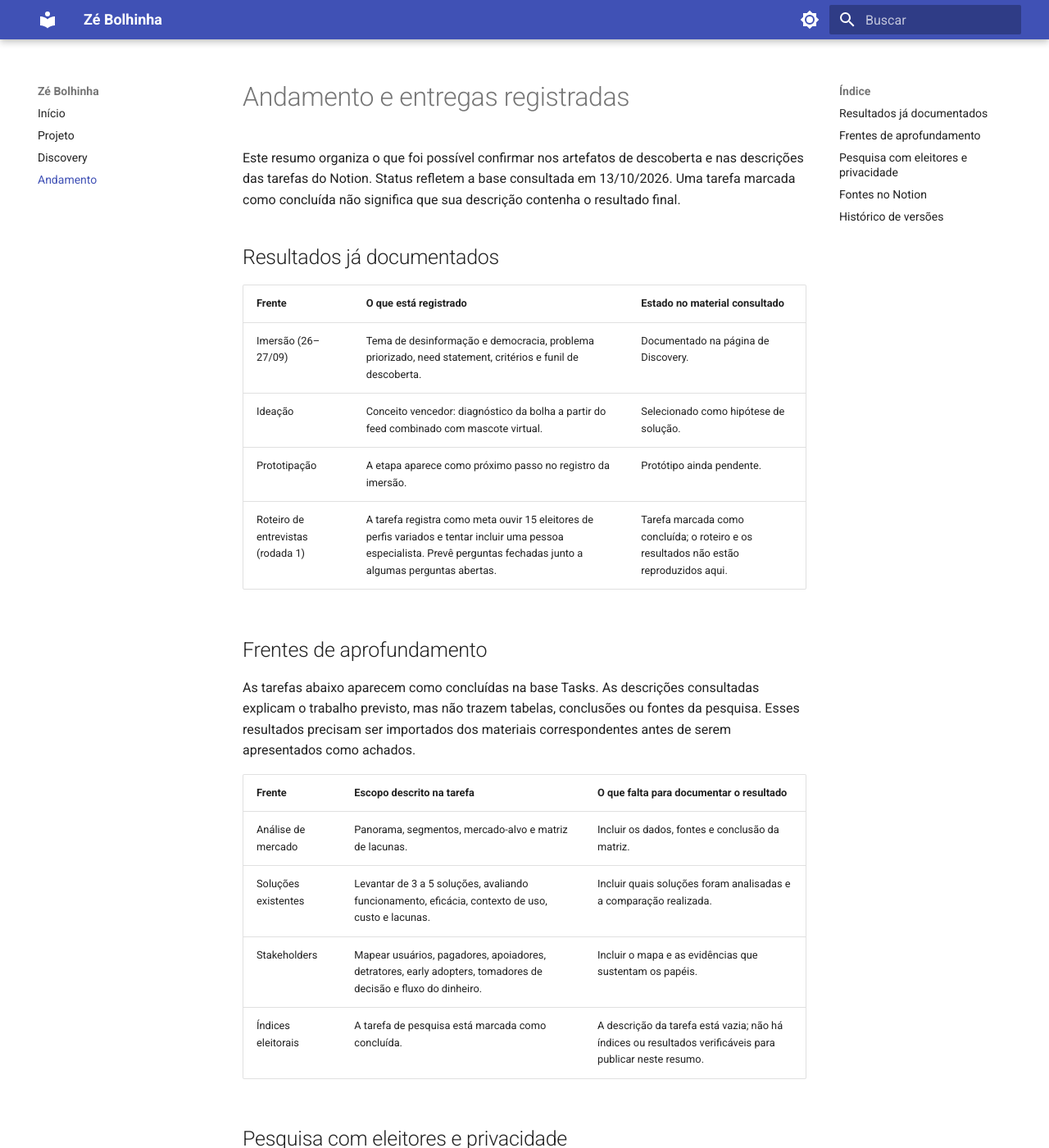
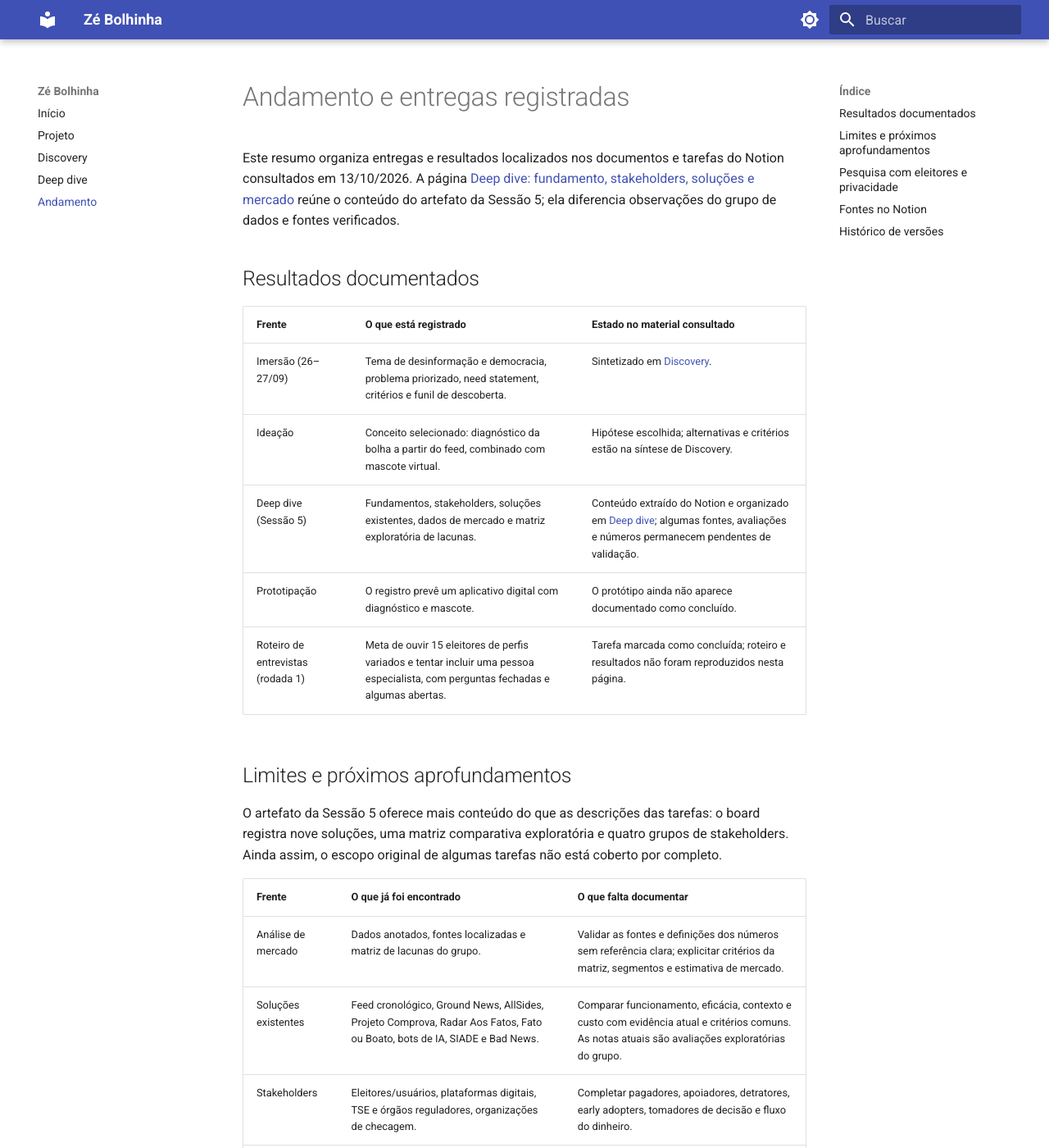
Before and after one commit to milenaaires/ze-bolhinha, an MkDocs documentation site: the page built from docs/pesquisa/andamento.md, in a window 1280 px wide and 1400 px high. Shown: the whole window at 82% size. Built offline with MkDocs 1.6.1 and Material for MkDocs 9.7.7, drawn with Linux system fonts in a browser that asks for light colours; some of the changed text lies outside the part shown.

Commit message:
Add deep dive research to Pages

```diff
--- a/docs/pesquisa/andamento.md
+++ b/docs/pesquisa/andamento.md
@@ -1,36 +1,38 @@
 # Andamento e entregas registradas
 
-Este resumo organiza o que foi possível confirmar nos artefatos de descoberta e nas descrições das tarefas do Notion. Status refletem a base consultada em 13/10/2026. Uma tarefa marcada como concluída não significa que sua descrição contenha o resultado final.
+Este resumo organiza entregas e resultados localizados nos documentos e tarefas do Notion consultados em 13/10/2026. A página [Deep dive: fundamento, stakeholders, soluções e mercado](deep-dive.md) reúne o conteúdo do artefato da Sessão 5; ela diferencia observações do grupo de dados e fontes verificados.
 
-## Resultados já documentados
+## Resultados documentados
 
 | Frente | O que está registrado | Estado no material consultado |
 |---|---|---|
-| Imersão (26–27/09) | Tema de desinformação e democracia, problema priorizado, need statement, critérios e funil de descoberta. | Documentado na página de Discovery. |
-| Ideação | Conceito vencedor: diagnóstico da bolha a partir do feed combinado com mascote virtual. | Selecionado como hipótese de solução. |
-| Prototipação | A etapa aparece como próximo passo no registro da imersão. | Protótipo ainda pendente. |
-| Roteiro de entrevistas (rodada 1) | A tarefa registra como meta ouvir 15 eleitores de perfis variados e tentar incluir uma pessoa especialista. Prevê perguntas fechadas junto a algumas perguntas abertas. | Tarefa marcada como concluída; o roteiro e os resultados não estão reproduzidos aqui. |
+| Imersão (26–27/09) | Tema de desinformação e democracia, problema priorizado, need statement, critérios e funil de descoberta. | Sintetizado em [Discovery](discovery.md). |
+| Ideação | Conceito selecionado: diagnóstico da bolha a partir do feed, combinado com mascote virtual. | Hipótese escolhida; alternativas e critérios estão na síntese de Discovery. |
+| Deep dive (Sessão 5) | Fundamentos, stakeholders, soluções existentes, dados de mercado e matriz exploratória de lacunas. | Conteúdo extraído do Notion e organizado em [Deep dive](deep-dive.md); algumas fontes, avaliações e números permanecem pendentes de validação. |
+| Prototipação | O registro prevê um aplicativo digital com diagnóstico e mascote. | O protótipo ainda não aparece documentado como concluído. |
+| Roteiro de entrevistas (rodada 1) | Meta de ouvir 15 eleitores de perfis variados e tentar incluir uma pessoa especialista, com perguntas fechadas e algumas abertas. | Tarefa marcada como concluída; roteiro e resultados não foram reproduzidos nesta página. |
 
-## Frentes de aprofundamento
+## Limites e próximos aprofundamentos
 
-As tarefas abaixo aparecem como concluídas na base Tasks. As descrições consultadas explicam o trabalho previsto, mas não trazem tabelas, conclusões ou fontes da pesquisa. Esses resultados precisam ser importados dos materiais correspondentes antes de serem apresentados como achados.
+O artefato da Sessão 5 oferece mais conteúdo do que as descrições das tarefas: o board registra nove soluções, uma matriz comparativa exploratória e quatro grupos de stakeholders. Ainda assim, o escopo original de algumas tarefas não está coberto por completo.
 
-| Frente | Escopo descrito na tarefa | O que falta para documentar o resultado |
+| Frente | O que já foi encontrado | O que falta documentar |
 |---|---|---|
-| Análise de mercado | Panorama, segmentos, mercado-alvo e matriz de lacunas. | Incluir os dados, fontes e conclusão da matriz. |
-| Soluções existentes | Levantar de 3 a 5 soluções, avaliando funcionamento, eficácia, contexto de uso, custo e lacunas. | Incluir quais soluções foram analisadas e a comparação realizada. |
-| Stakeholders | Mapear usuários, pagadores, apoiadores, detratores, early adopters, tomadores de decisão e fluxo do dinheiro. | Incluir o mapa e as evidências que sustentam os papéis. |
-| Índices eleitorais | A tarefa de pesquisa está marcada como concluída. | A descrição da tarefa está vazia; não há índices ou resultados verificáveis para publicar neste resumo. |
+| Análise de mercado | Dados anotados, fontes localizadas e matriz de lacunas do grupo. | Validar as fontes e definições dos números sem referência clara; explicitar critérios da matriz, segmentos e estimativa de mercado. |
+| Soluções existentes | Feed cronológico, Ground News, AllSides, Projeto Comprova, Radar Aos Fatos, Fato ou Boato, bots de IA, SIADE e Bad News. | Comparar funcionamento, eficácia, contexto e custo com evidência atual e critérios comuns. As notas atuais são avaliações exploratórias do grupo. |
+| Stakeholders | Eleitores/usuários, plataformas digitais, TSE e órgãos reguladores, organizações de checagem. | Completar pagadores, apoiadores, detratores, early adopters, tomadores de decisão e fluxo do dinheiro. |
+| Índices eleitorais | A tarefa de pesquisa está marcada como concluída. | A descrição consultada está vazia; não há índices ou resultados verificáveis para publicar. |
 
 ## Pesquisa com eleitores e privacidade
 
 A primeira rodada foi planejada para explorar se o problema priorizado aparece na experiência das pessoas. A base de tarefas também registra a preparação de um template padronizado para anotações e síntese como trabalho em andamento. Não foram incluídos neste site listas de participantes, respostas, transcrições ou citações de entrevistas.
 
-Quando a síntese estiver pronta, registre somente achados agregados e revise qualquer trecho que possa identificar alguém, direta ou indiretamente, antes de publicá-lo. O repositório e o Pages são públicos.
+Quando a síntese estiver pronta, registre somente achados agregados e revise qualquer trecho que possa identificar alguém, direta ou indiretamente, antes de publicar. O repositório e o Pages são públicos.
 
 ## Fontes no Notion
 
 - [Discovery — Imersão de Inovação](https://app.notion.com/p/3eb93942393281559916e513ee8ea3a6)
+- [4. Deep dive (Sessão 5)](https://app.notion.com/p/3eb939423932812599fad25846e96d6f)
 - [Roteiro de entrevistas (rodada 1)](https://app.notion.com/p/3eb939423932812e89cecd1c0abff4eb)
 - [Deep dive: Análise de mercado](https://app.notion.com/p/3eb93942393281029928fe87c825dc5c)
 - [Deep dive: Soluções existentes](https://app.notion.com/p/3eb93942393281b4ab94e9a44c9216e2)
@@ -38,10 +40,11 @@ Quando a síntese estiver pronta, registre somente achados agregados e revise qu
 - [Pesquisa sobre índices eleitorais](https://app.notion.com/p/3ec9394239328092a79ecdf2bd665893)
 - [Template de registro e síntese de entrevistas](https://app.notion.com/p/3f49394239328126a293e562fdcf2ff7)
 
-Os links do Notion podem exigir acesso ao workspace do grupo. A atualização destes arquivos é manual; mudanças no Notion não são sincronizadas automaticamente.
+Os links do Notion podem exigir acesso ao workspace do grupo. A atualização do Pages é automática após alterações versionadas no repositório; mudanças feitas somente no Notion não são sincronizadas automaticamente.
 
 ## Histórico de versões
 
 | Versão | Data | Alteração | Responsável pela edição |
 |---|---|---|---|
+| 1.1 | 13/10/2026 | Atualização do andamento com o conteúdo do deep dive consolidado no Pages e os pontos ainda pendentes de validação. | Milena Aires |
 | 1.0 | 13/10/2026 | Organização do andamento das tarefas e entregas registrados no Notion para consulta no Pages. | Milena Aires |
--- a/mkdocs.yml
+++ b/mkdocs.yml
@@ -36,4 +36,5 @@ nav:
   - Início: index.md
   - Projeto: projeto/visao-geral.md
   - Discovery: pesquisa/discovery.md
+  - Deep dive: pesquisa/deep-dive.md
   - Andamento: pesquisa/andamento.md
```
Also changed, not shown: docs/index.md (+2 -1 lines), docs/pesquisa/deep-dive.md (added, +109 -0 lines), docs/pesquisa/discovery.md (+3 -1 lines).
